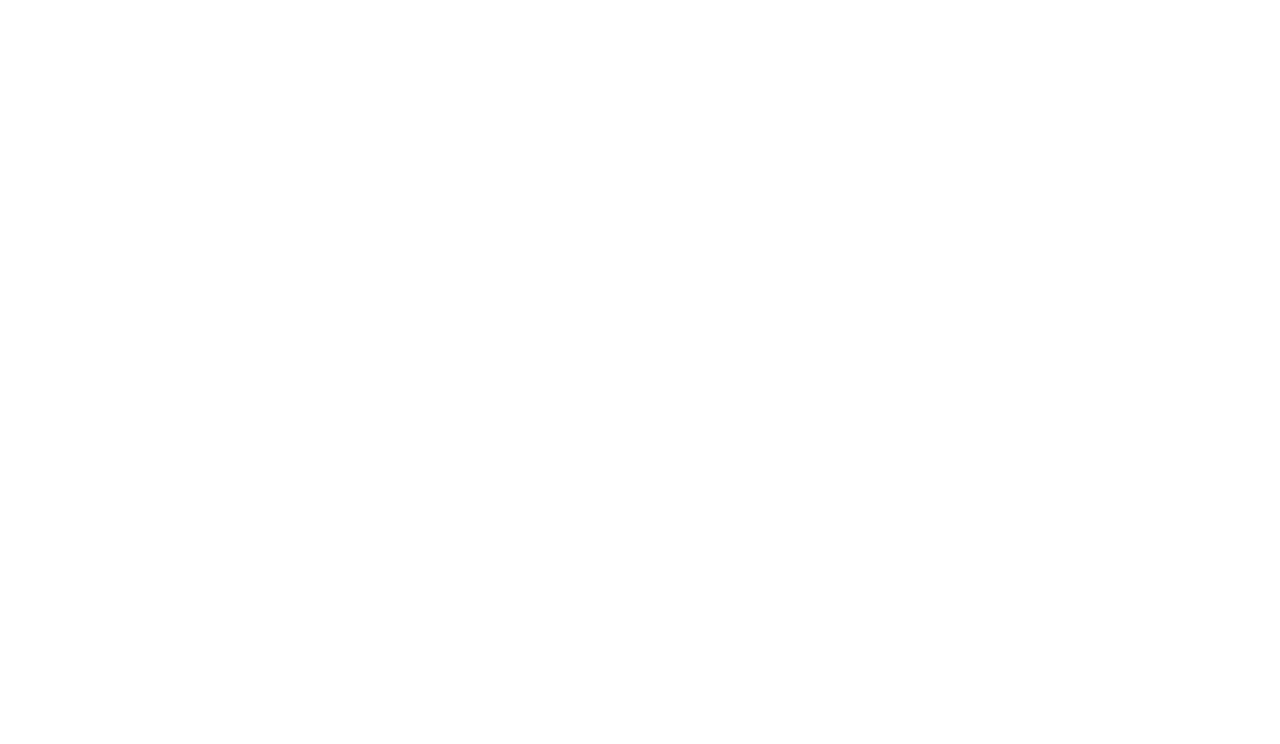
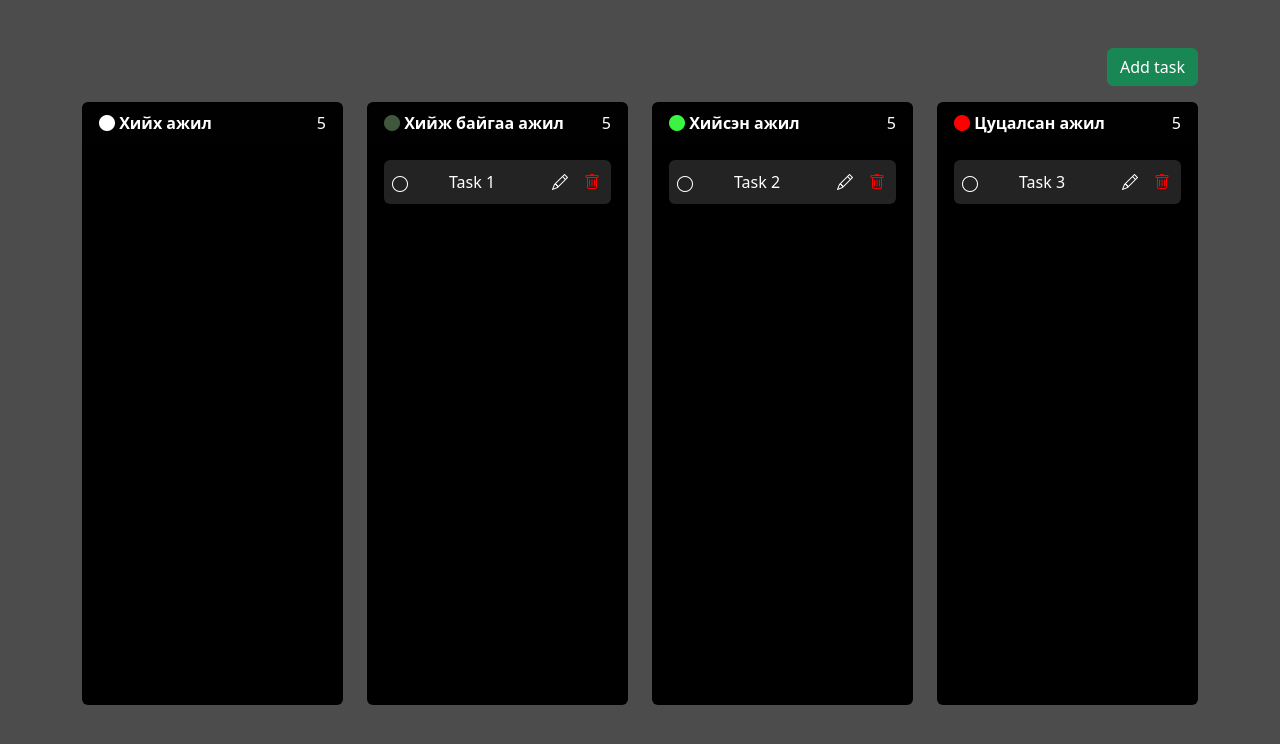
Before and after one commit to erkaerka21/7-1_TODO, a plain HTML site: page index.html in a window 1280 px wide. Drawn offline with nearby package versions, Linux system fonts and the light colour scheme.

Commit message:
urgeljluuleh

```diff
--- a/index.html
+++ b/index.html
@@ -3,7 +3,143 @@
   <head>
     <meta charset="UTF-8" />
     <meta name="viewport" content="width=device-width, initial-scale=1.0" />
-    <title>T0 do</title>
+    <link
+      rel="stylesheet"
+      href="https://cdn.jsdelivr.net/npm/bootstrap@5.3.3/dist/css/bootstrap.min.css"
+    />
+    <link
+      rel="stylesheet"
+      href="https://cdn.jsdelivr.net/npm/bootstrap-icons@1.11.3/font/bootstrap-icons.min.css"
+    />
+    <link rel="stylesheet" href="main.css" />
+    <title>To do list</title>
   </head>
-  <body></body>
+  <body>
+    <div class="container mt-5">
+      <div class="d-flex justify-content-end mb-3">
+        <button
+          class="btn btn-success"
+          id="addTaskBttn"
+          data-bs-toggle="modal"
+          data-bs-target="#taskModal"
+        >
+          Add task
+        </button>
+      </div>
+      <div class="row gy-5">
+        <div class="col">
+          <div class="card card-width">
+            <div class="card-header d-flex justify-content-between">
+              <div>
+                <i class="bi bi-circle-fill bi-circle-fill-1"></i>
+                <span class="fw-bold">Хийх ажил</span>
+              </div>
+              <span class="gray-fond">5</span>
+            </div>
+            <div class="card-body" id="taskTodoList">
+              <!-- Card -->
+
+              <!-- Card -->
+            </div>
+          </div>
+        </div>
+        <div class="col">
+          <div class="card card-width">
+            <div class="card-header d-flex justify-content-between">
+              <div>
+                <i class="bi bi-circle-fill bi-circle-fill-2"></i>
+                <span class="fw-bold">Хийж байгаа ажил</span>
+              </div>
+              <span class="gray-fond">5</span>
+            </div>
+            <div class="card-body" id="taskInProgressList"></div>
+          </div>
+        </div>
+        <div class="col">
+          <div class="card card-width">
+            <div class="card-header d-flex justify-content-between">
+              <div>
+                <i class="bi bi-circle-fill bi-circle-fill-3"></i>
+                <span class="fw-bold">Хийсэн ажил</span>
+              </div>
+              <span class="gray-fond">5</span>
+            </div>
+            <div class="card-body" id="taskDoneList"></div>
+          </div>
+        </div>
+        <div class="col">
+          <div class="card card-width">
+            <div class="card-header d-flex justify-content-between">
+              <div>
+                <i class="bi bi-circle-fill bi-circle-fill-4"></i>
+                <span class="fw-bold">Цуцалсан ажил</span>
+              </div>
+              <span class="gray-fond">5</span>
+            </div>
+            <div class="card-body" id="taskBlockedList"></div>
+          </div>
+        </div>
+      </div>
+    </div>
+    <div class="modal fade" id="taskModal" tabindex="-1">
+      <div class="modal-dialog">
+        <div class="modal-content">
+          <div class="modal-header">
+            <h1 class="modal-title fs-5" id="exampleModalLabel">Task</h1>
+            <button
+              type="button"
+              class="btn-close"
+              data-bs-dismiss="modal"
+              aria-label="Close"
+            ></button>
+          </div>
+          <div class="modal-body">
+            <label for="exampleFormControlInput1" class="form-label"
+              >Title</label
+            >
+            <input
+              type="text"
+              class="form-control"
+              id="task-input"
+              placeholder="add new task"
+            />
+            <select name="status" id="status">
+              <option value="TODO">Хийх</option>
+              <option value="INPROGRESS">Хийж байгаа</option>
+              <option value="DONE">Хийсэн</option>
+              <option value="BLOCKED">Цуцалсан</option>
+            </select>
+          </div>
+          <div class="modal-footer">
+            <!-- <button
+                            type="button"
+                            class="btn btn-secondary"
+                            data-bs-dismiss="modal"
+                        >
+                            Close
+                        </button> -->
+            <button
+              type="button"
+              class="btn btn-primary"
+              id="save-bttn"
+              data-bs-dismiss="modal"
+            >
+              Хадгалах
+            </button>
+          </div>
+        </div>
+      </div>
+    </div>
+    <script src="main.js"></script>
+    <script
+      src="https://cdn.jsdelivr.net/npm/@popperjs/core@2.11.8/dist/umd/popper.min.js"
+      integrity="sha384-I7E8VVD/ismYTF4hNIPjVp/Zjvgyol6VFvRkX/vR+Vc4jQkC+hVqc2pM8ODewa9r"
+      crossorigin="anonymous"
+    ></script>
+    <script
+      src="https://cdn.jsdelivr.net/npm/bootstrap@5.3.3/dist/js/bootstrap.bundle.min.js"
+      integrity="sha384-YvpcrYf0tY3lHB60NNkmXc5s9fDVZLESaAA55NDzOxhy9GkcIdslK1eN7N6jIeHz"
+      crossorigin="anonymous"
+    ></script>
+  </body>
 </html>
--- a/main.css
+++ b/main.css
@@ -0,0 +1,45 @@
+body {
+  background-color: rgba(28, 28, 28, 0.784) !important;
+}
+.btn-icon {
+  width: 32px;
+  height: 28px;
+}
+.bi-circle {
+  width: 5px !important;
+  height: 5px !important;
+  color: white;
+}
+.card {
+  background-color: black !important;
+}
+.fw-bold {
+  color: white;
+}
+.bi-circle-fill-1 {
+  color: white;
+}
+.bi-circle-fill-2 {
+  color: rgb(63, 87, 60);
+}
+.bi-circle-fill-3 {
+  color: rgb(58, 244, 67);
+}
+.bi-circle-fill-4 {
+  color: rgb(255, 0, 0);
+}
+.gray-fond {
+  color: white;
+}
+.bi-pencil {
+  color: white;
+}
+.bi-trash {
+  color: red;
+}
+.container-card {
+  background-color: rgba(49, 49, 49, 0.729) !important;
+}
+.card-body {
+  height: 70vh;
+}
--- a/main.js
+++ b/main.js
@@ -0,0 +1,88 @@
+const taskTodo = document.getElementById("taskTodoList");
+const taskInProgress = document.getElementById("taskInProgressList");
+const taskDone = document.getElementById("taskDoneList");
+const taskBlocked = document.getElementById("taskBlockedList");
+const addTaskBttn = document.getElementById("addTaskBttn");
+const hadgalahBttn = document.getElementById("save-bttn");
+const taskStatus = document.getElementById("status");
+const inputTask = document.getElementById("task-input");
+const editBttn = document.getElementById("edit-button");
+const deleteBttn = document.getElementById("delete-button");
+
+const tasks = [
+  { name: "Task 1", status: "INPROGRESS" },
+  { name: "Task 2", status: "DONE" },
+  { name: "Task 3", status: "BLOCKED" },
+];
+
+/* new task card
+  <div class="d-flex justify-content-between align-items-center border border-0 rounded p-2 container-card">
+    <i class="bi bi-circle mb-3 me-2"></i>
+    <span class="gray-fond">${tasks[i].name}</span>
+    <div class="d-flex justify-content-between align-items-center">
+      <button class="btn d-flex justify-content-between align-items-center btn-icon btn-icon-1">
+        <i class="bi bi-pencil"></i>
+      </button>
+      <button class="btn d-flex justify-content-between align-items-center btn-icon btn-icon-2">
+        <i class="bi bi-trash"></i>
+      </button>
+    </div>
+  </div>; */
+
+function zurah() {
+  taskTodo.innerHTML = "";
+  taskInProgress.innerHTML = "";
+  taskDone.innerHTML = "";
+  taskBlocked.innerHTML = "";
+
+  for (let i = 0; i < tasks.length; i++) {
+    console.log("TASKS", tasks);
+    const newTaskCard = `
+      <div class="d-flex justify-content-between align-items-center border border-0 rounded p-2 container-card mb-3">
+    <i class="bi bi-circle mb-3 me-2"></i>
+    <span class="gray-fond">${tasks[i].name}</span>
+    <div class="d-flex justify-content-between align-items-center">
+      <button class="btn d-flex justify-content-between align-items-center btn-icon btn-icon-1" id="edit-button">
+        <i class="bi bi-pencil"></i>
+      </button>
+      <button class="btn d-flex justify-content-between align-items-center btn-icon btn-icon-2" id="delete-button">
+        <i class="bi bi-trash"></i>
+      </button>
+    </div>
+  </div>
+   `;
+
+    switch (tasks[i].status) {
+      case "TODO": {
+        taskTodo.innerHTML += newTaskCard;
+        break;
+      }
+      case "INPROGRESS": {
+        taskInProgress.innerHTML += newTaskCard;
+        break;
+      }
+      case "DONE": {
+        taskDone.innerHTML += newTaskCard;
+        break;
+      }
+      case "BLOCKED": {
+        taskBlocked.innerHTML += newTaskCard;
+        break;
+      }
+      default: {
+        console.log("ALDAA GARLAA");
+      }
+    }
+  }
+}
+
+hadgalahBttn.addEventListener("click", function () {
+  const newTask = {
+    name: inputTask.value,
+    status: taskStatus.value,
+  };
+  tasks.push(newTask);
+  zurah();
+  console.log("TASKS", tasks);
+});
+zurah();
```
